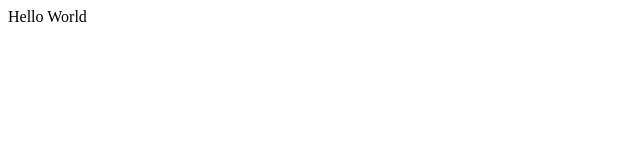
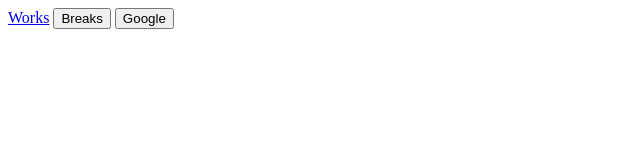
Before and after one commit to viemmsakh/Break-Phone-Client-Example, a plain HTML site: page docs/index.html in a window 1280 px wide. Shown: the whole page, without its empty margins (0-640 px from the left). Drawn offline with Linux system fonts and the light colour scheme.

Commit message:
Add Code

```diff
--- a/docs/index.html
+++ b/docs/index.html
@@ -4,8 +4,12 @@
     <meta charset="UTF-8">
     <meta name="viewport" content="width=device-width, initial-scale=1.0">
     <title>Break Phone Example</title>
+    <link rel="stylesheet" href="./css/style.css">
 </head>
 <body>
-    Hello World
+    <a href="tel:18009346489">Works</a>
+    <button onclick="breakClient()">Breaks</button>
+    <button onclick="google()">Google</button>
+    <script src="./js/script.js"></script>
 </body>
 </html>
--- /dev/null
+++ b/docs/js/script.js
@@ -0,0 +1,7 @@
+const breakClient = () => {
+    window.location.href = 'tel:18009346489';
+}
+
+const google = () => {
+    window.location.href = 'https://google.com';
+}
```
Also changed, not shown: docs/css/style.css (added).
